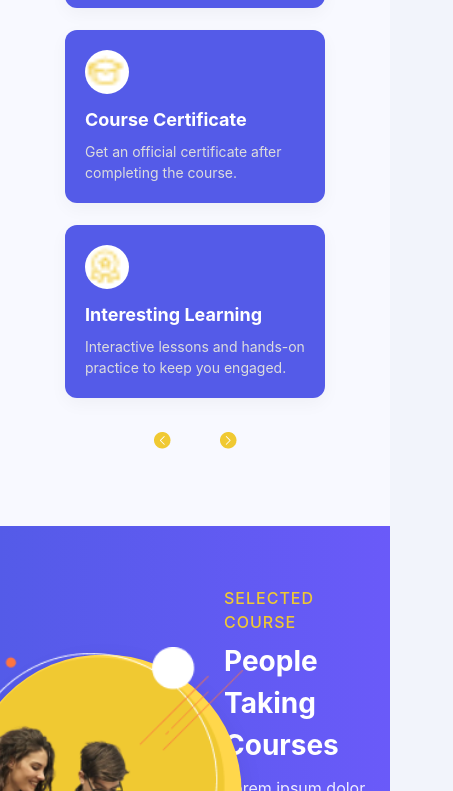
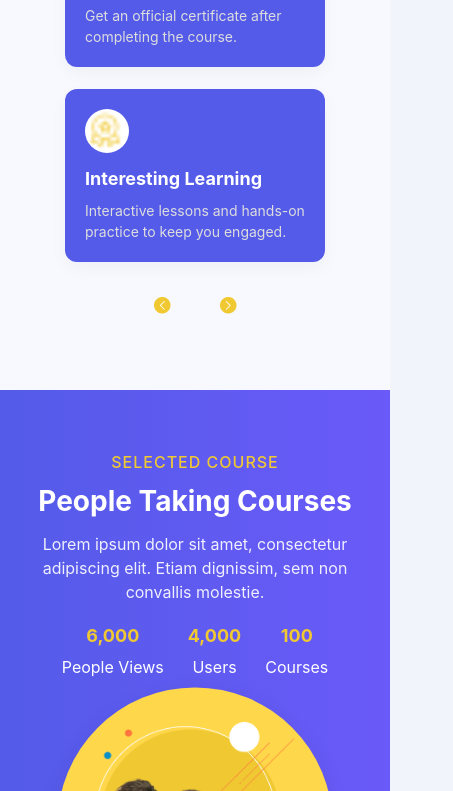
Before and after one commit to hagarmorsy/Figma-project, a plain HTML site: page index.html in a window 390 px wide. Shown: the part 1209-2000 px from the top of the page, 453 px wide, since content can reach past the window. Drawn offline with Linux system fonts and the light colour scheme.

Commit message:
updated commit

```diff
--- a/CSS/style.css
+++ b/CSS/style.css
@@ -228,4 +228,35 @@ body {
     font-size:20px;
     color: #F0C932;
     display:block;
-    margin-bottom:6px; }
+    margin-bottom:6px;
+}
+@media (max-width: 768px) {
+  .first-inner, .selected-inner {
+    flex-direction: column-reverse;
+    text-align: center;
+  }
+  .first-left, .first-right, .selected-left, .selected-right {
+    flex: 1 1 100%;
+    width: 100%;
+  }
+  .first-left {
+    padding: 25px 15px;
+    background: #eef0ff;
+    border-radius: 10px;
+  }
+  .first-left h1 { font-size: 32px; }
+  .image-wrap, .selected-image-wrap {
+    width: 220px; height: 220px;
+  }
+  .first-student, .selected-img {
+    width: 200px; height: 200px;
+  }
+  .selected-right {
+    text-align: center;
+  }
+  .selected-right .sub { margin: 0 auto 18px auto; }
+  .stats {
+    justify-content: center;
+  }
+  .stats div strong { font-size: 18px; }
+}
```
